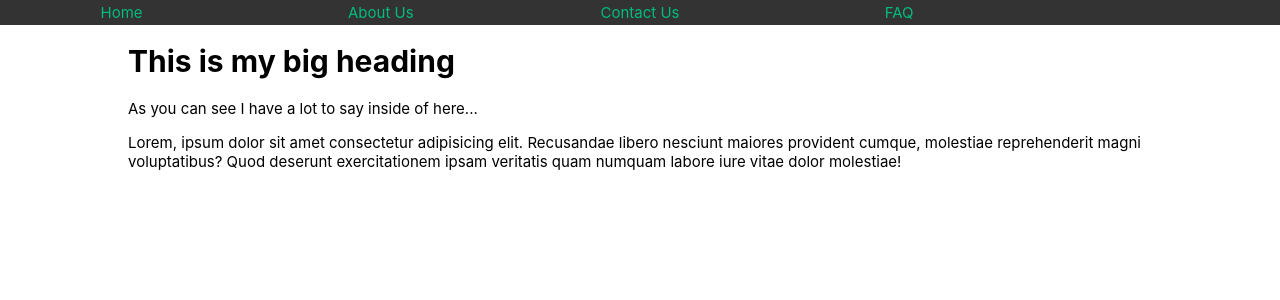
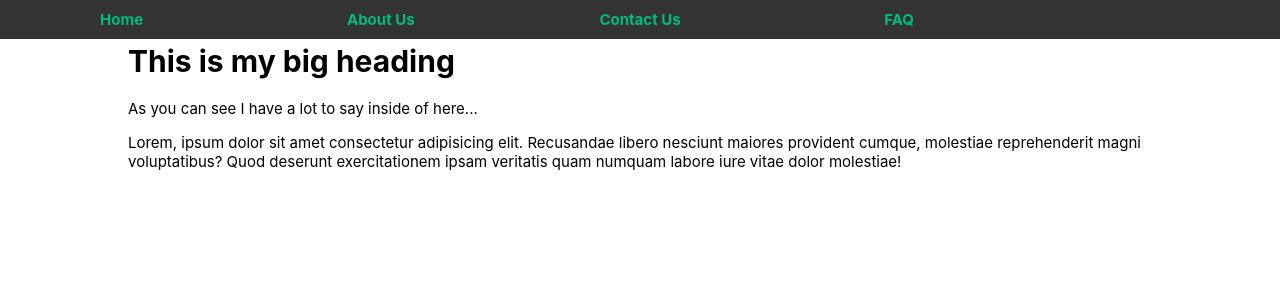
Before and after one commit to WukoSiric/vue-maze-visualizer, a Vue app: page / in a window 1280 px wide. Shown: the top 300 px of the page. Built offline with nearby package versions, Linux system fonts and the light colour scheme.

Commit message:
Moved menu styles to navbar

```diff
--- a/src/components/Navbar.vue
+++ b/src/components/Navbar.vue
@@ -38,6 +38,14 @@
 </template>
 
 <style scoped>
+a, .green {
+    text-decoration: none;
+    font-weight: bold;
+    color: hsla(160, 100%, 37%, 1);
+    transition: 0.4s;
+    padding: 10px;
+}
+
 /* Mobile design */
 .navbar {
     display: grid;
```
